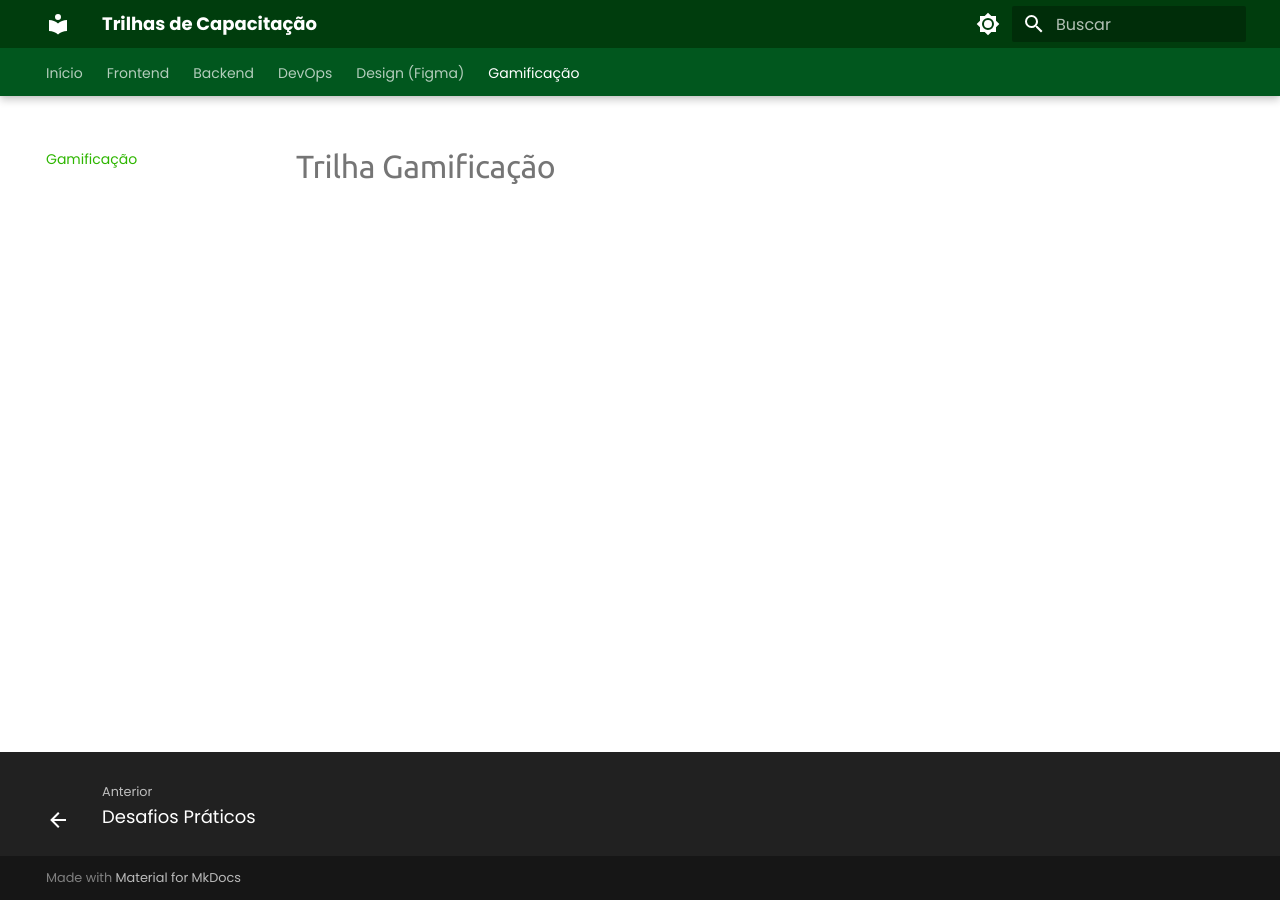
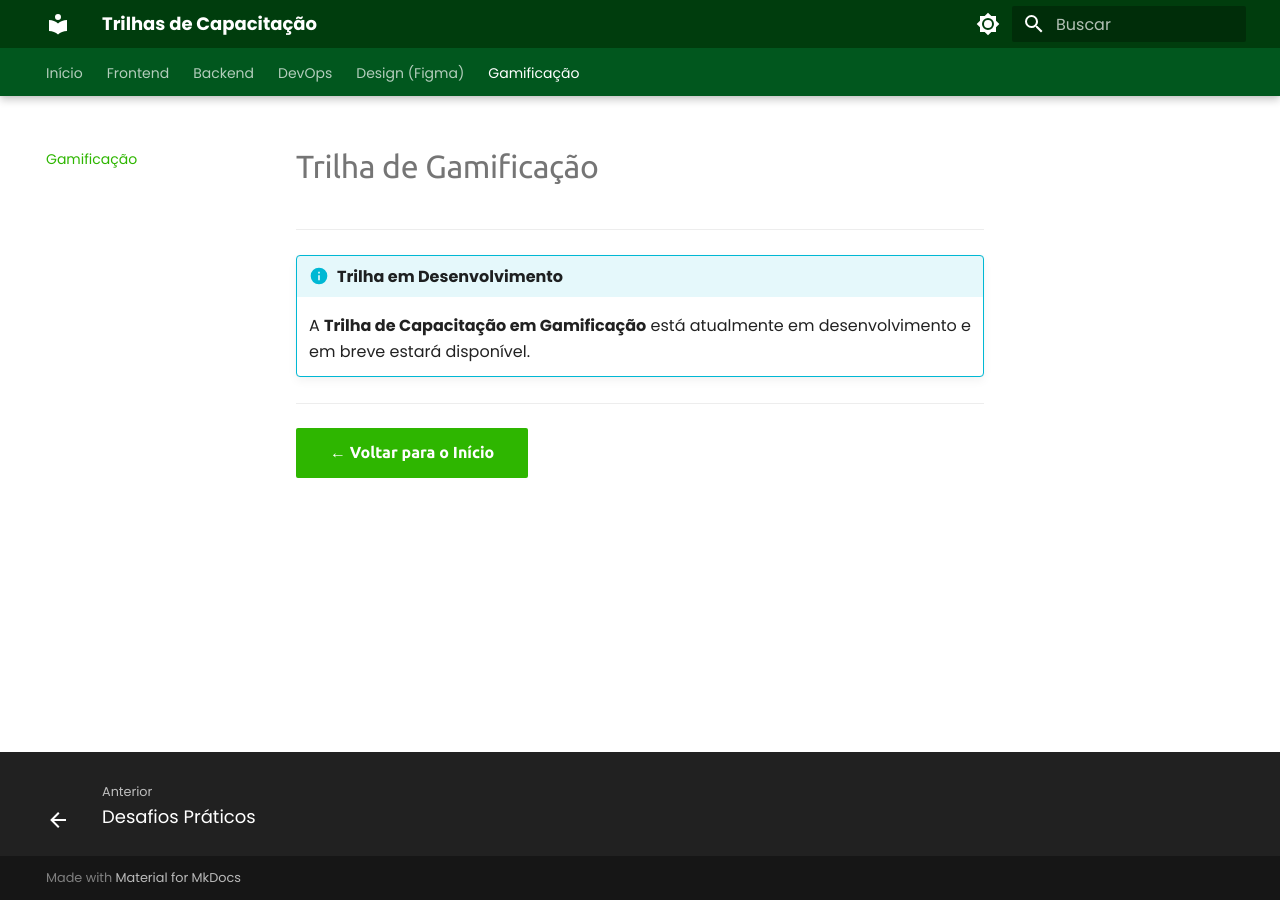
Before and after one commit to DiProjOrcestra/Trilhas-Orc-estra, an MkDocs documentation site: the page built from docs/trilha-gamificacao/index.md, in a window 1280 px wide. Built offline with MkDocs 1.6.1 and Material for MkDocs 9.7.7, drawn with Linux system fonts in a browser that asks for light colours.

Commit message:
docs: adiciona pagina de em desenvolvimento para gamificacao

```diff
--- a/docs/trilha-gamificacao/index.md
+++ b/docs/trilha-gamificacao/index.md
@@ -1 +1,10 @@
-# Trilha Gamificação
+# Trilha de Gamificação
+
+---
+
+!!! info "Trilha em Desenvolvimento"
+    A **Trilha de Capacitação em Gamificação** está atualmente em desenvolvimento e em breve estará disponível.
+
+---
+
+[← Voltar para o Início](../index.md){ .md-button .md-button--primary }
```
